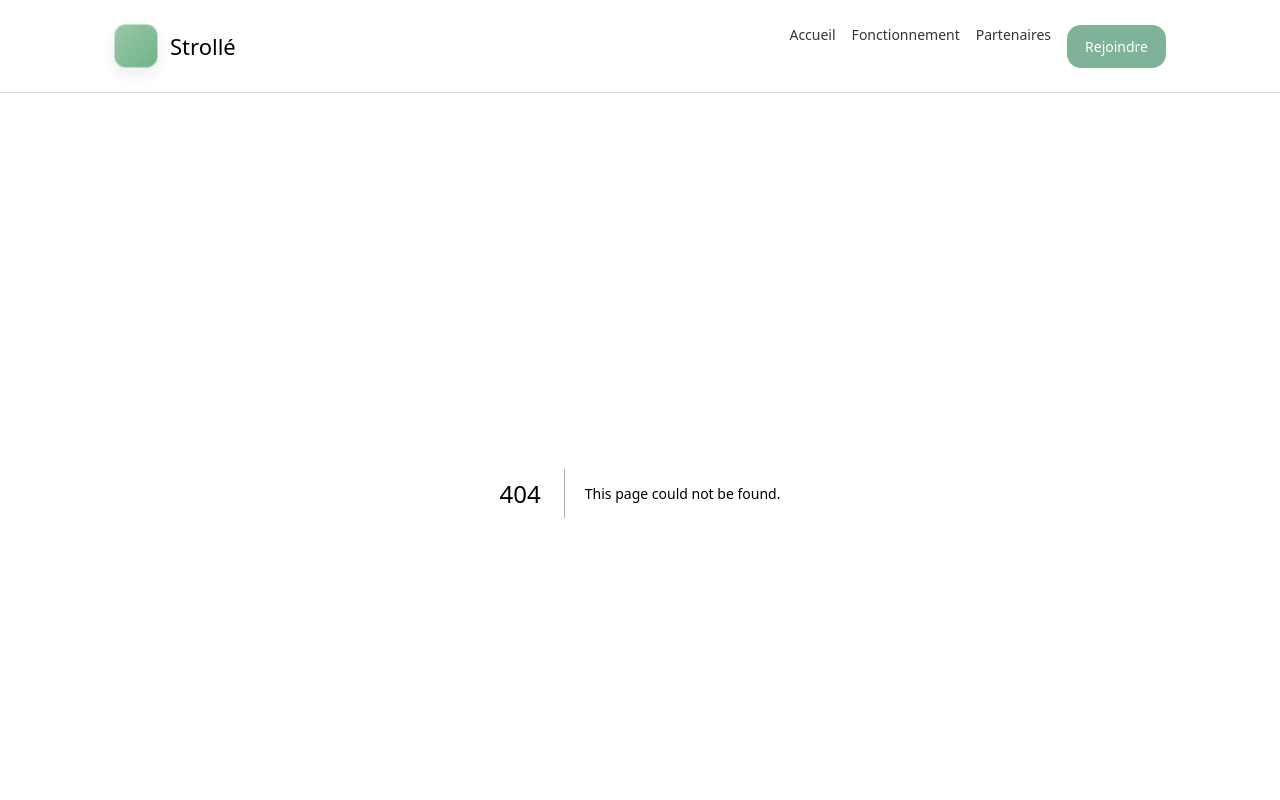
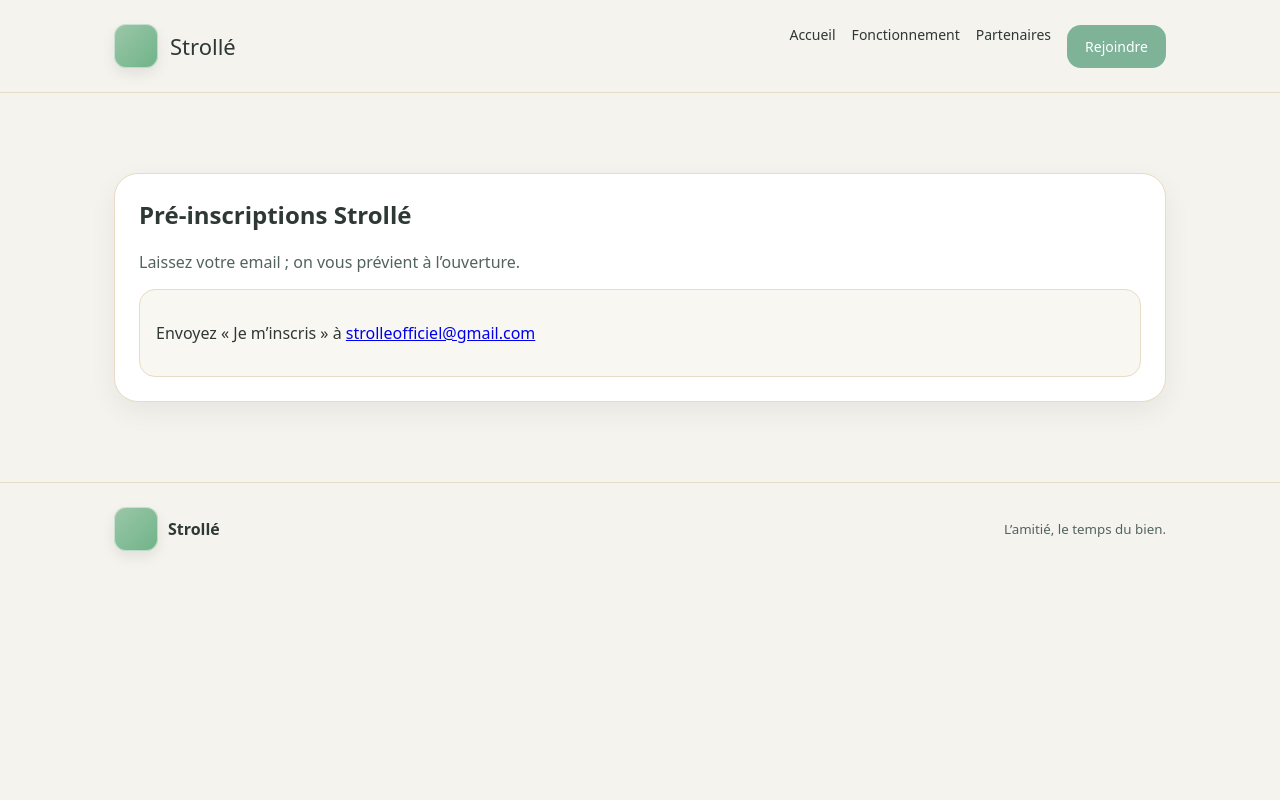
Before and after one commit to MariaKRIZOUA/strolle-starter, a Next.js app: page /inscription in a window 1280 px wide. Before the commit this address had no page. Shown: the top 800 px of the page. Built offline with nearby package versions, Linux system fonts and the light colour scheme.

Commit message:
inscription page.tsx

```diff
--- /dev/null
+++ b/src/app/inscription/page.tsx
@@ -0,0 +1,16 @@
+export default function Inscription() {
+  return (
+    <main style={{padding:'56px 0'}}>
+      <section className="container">
+        <div className="card">
+          <h1 style={{marginTop:0}}>Pré-inscriptions Strollé</h1>
+          <p style={{color:'var(--sage)'}}>Laissez votre email ; on vous prévient à l’ouverture.</p>
+          <div style={{border:'1px solid var(--line)',borderRadius:16,overflow:'hidden',background:'#F9F7F2',padding:16}}>
+            <p>Envoyez « Je m’inscris » à <a href="mailto:strolleofficiel@gmail.com">strolleofficiel@gmail.com</a></p>
+            {/* Plus tard : remplace par un Google Form ou Typeform en <iframe> */}
+          </div>
+        </div>
+      </section>
+    </main>
+  );
+}
```
